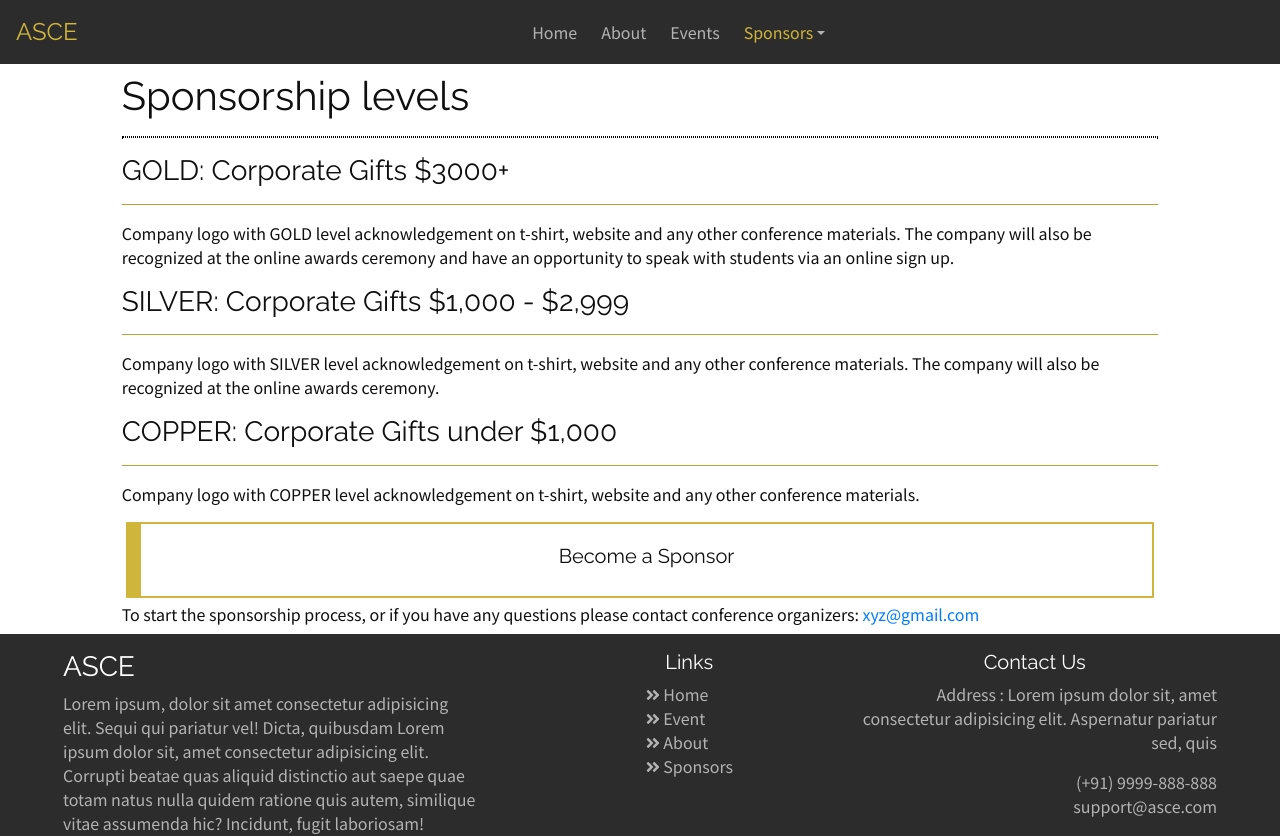
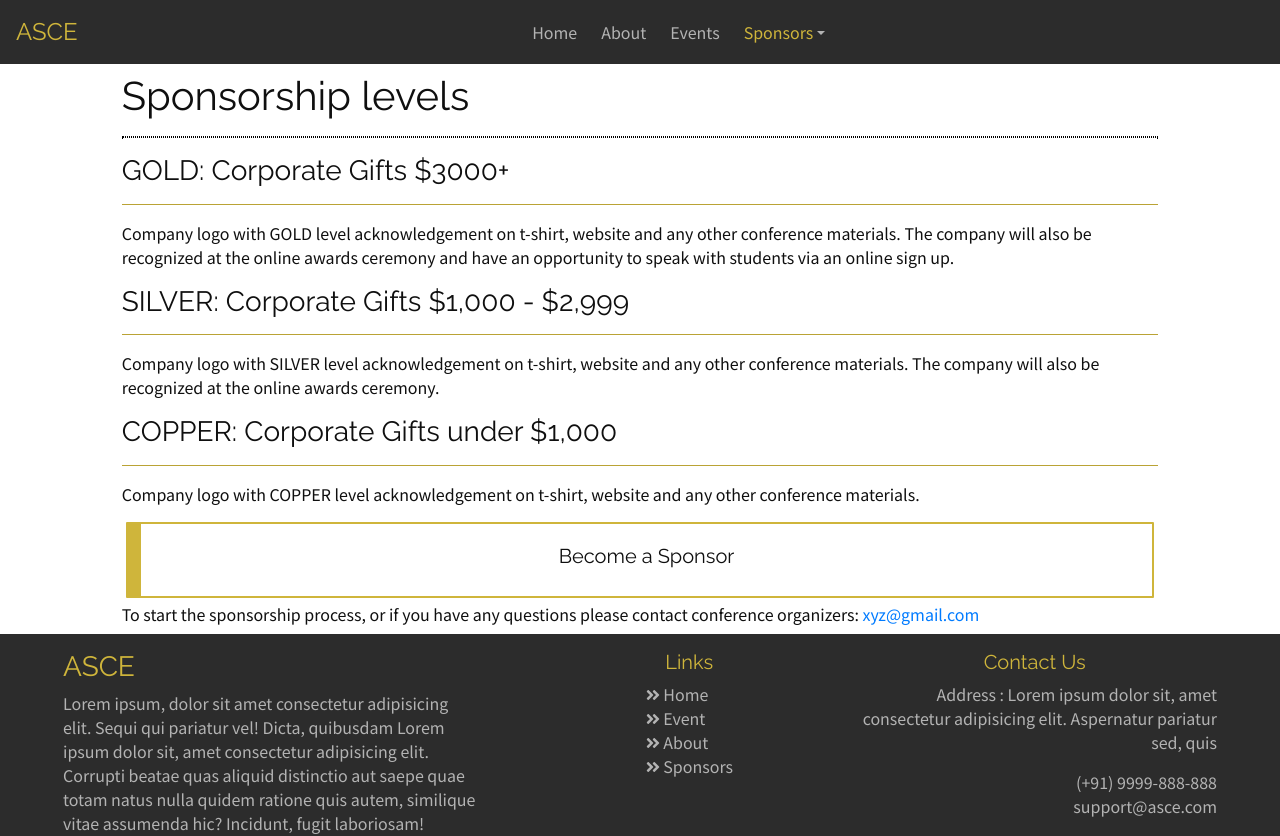
Before and after one commit to RaghavAgarwal0704/ASCE-site, a React (Create React App) app in the folder client/: page /sponsors/become in a window 1280 px wide. Shown: the top 836 px of the page. Built offline with nearby package versions, Linux system fonts and the light colour scheme.

Commit message:
Footer h color and right padding

```diff
--- a/client/src/components/footer.component.js
+++ b/client/src/components/footer.component.js
@@ -36,7 +36,7 @@ export default function FooterComponent() {
                 <div className='row justify-content-center'>
                     <div className='col-lg-5 col-12 about-company'>
                         <h3>ASCE</h3>
-                        <p className='pr-5'>
+                        <p className='pr-0 pr-lg-5'>
                             Lorem ipsum, dolor sit amet consectetur adipisicing
                             elit. Sequi qui pariatur vel! Dicta, quibusdam Lorem
                             ipsum dolor sit, amet consectetur adipisicing elit.
--- a/client/src/styles/footer.css
+++ b/client/src/styles/footer.css
@@ -12,7 +12,7 @@
 .footer h3,
 .footer h4,
 .footer h5 {
-    color: white!important;
+    color: var(--highlight)!important;
 }
 
 .footer .navbar-toggler {
```
